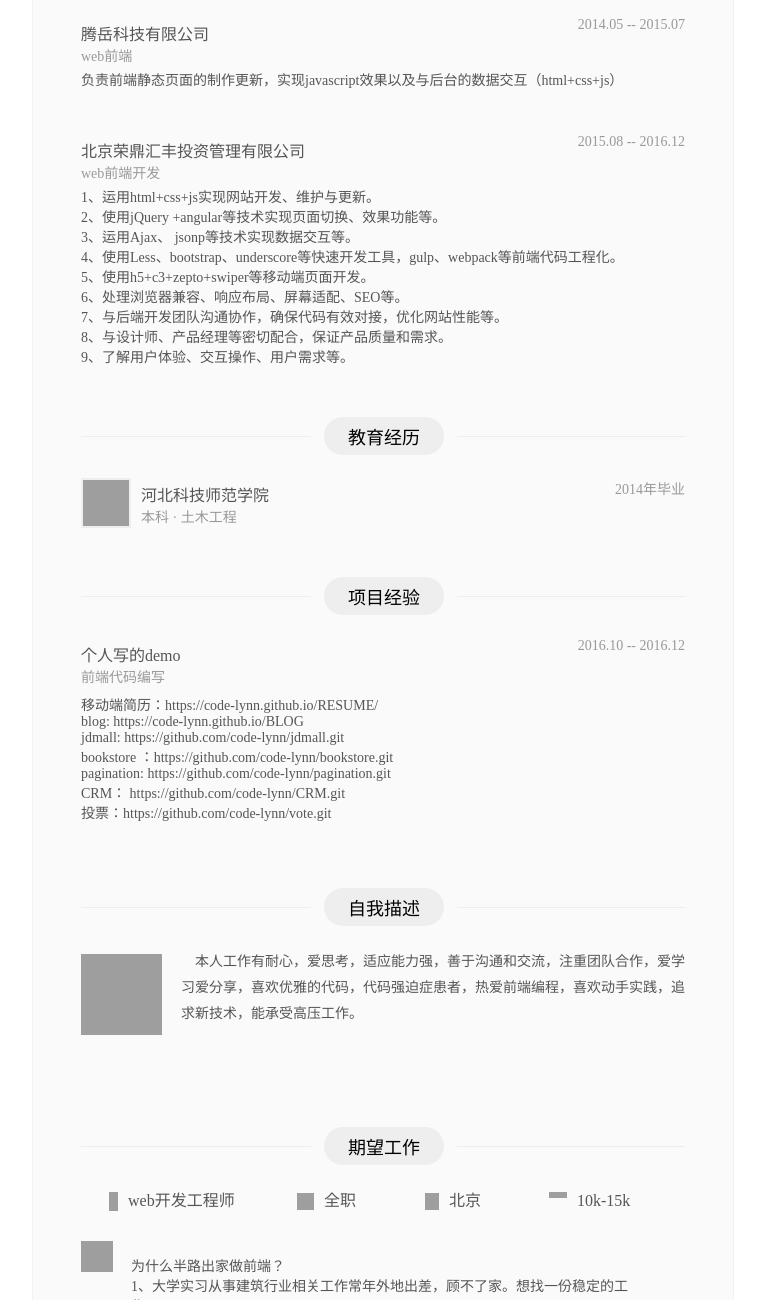
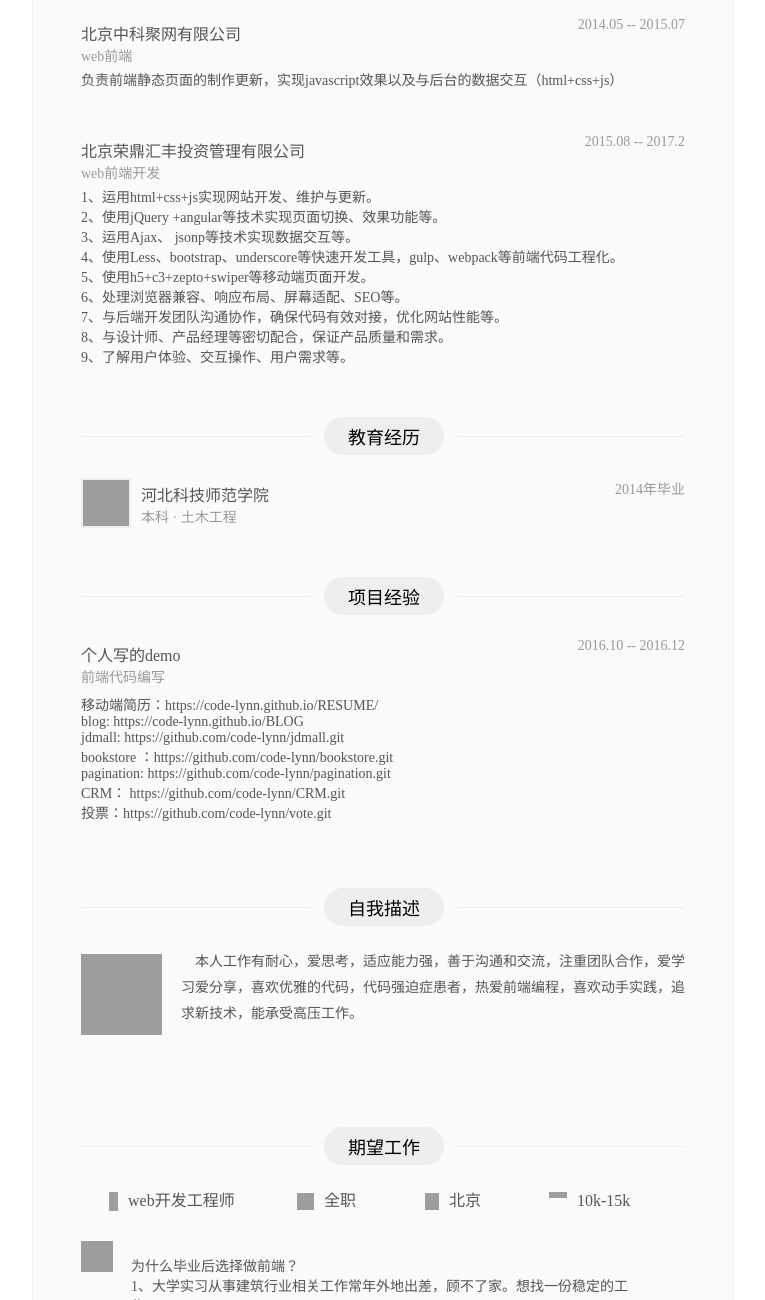
Before and after one commit to code-lynn/BLOG, a website: page temple/index.html in a window 1280 px wide. Shown: the part 480-1780 px from the top of the page, without its empty margins (257-1022 px from the left). Drawn offline with Linux system fonts and the light colour scheme; grey boxes are pictures that could not be loaded.

Commit message:
Update index.html

```diff
--- a/temple/index.html
+++ b/temple/index.html
@@ -1915,7 +1915,7 @@
                                             <div class="clearfixs">
                                                 <div class="mr_content_l">
                                                     <div class="l2">
-                                                        <h4>腾岳科技有限公司</h4>
+                                                        <h4>北京中科聚网有限公司</h4>
                                                         <span>web前端</span>
                                                     </div>
                                                 </div>
@@ -1937,7 +1937,7 @@
                                                     </div>
                                                 </div>
                                                 <div class="mr_content_r">
-                                                    <span>2015.08 -- 2016.12</span>
+                                                    <span>2015.08 -- 2017.2</span>
                                                 </div>
                                             </div>
 
@@ -2093,7 +2093,7 @@
                                             <i class="mr_job_t"></i>
                                             <i class="mr_job_b"></i>
                                             <div class="mr_expjob_content">
-                                                <p>为什么半路出家做前端？</p>
+                                                <p>为什么毕业后选择做前端？</p>
                                                 <p>1、大学实习从事建筑行业相关工作常年外地出差，顾不了家。想找一份稳定的工作。</p>
                                                 <p>2、个人热爱编程，喜欢动手实现，而前端更贴近用户，这种体验非常美妙。</p>
                                                 <p>3、大学期间自学html+css+PS等，先后在两家单位工作学习，主动离职后自学 node express，了解 react vue等，写了几个demo</p>
```
